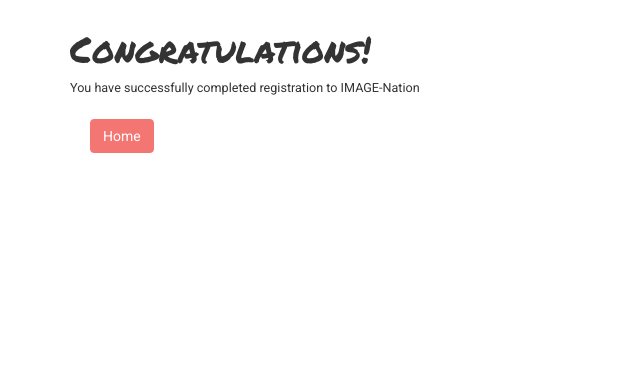
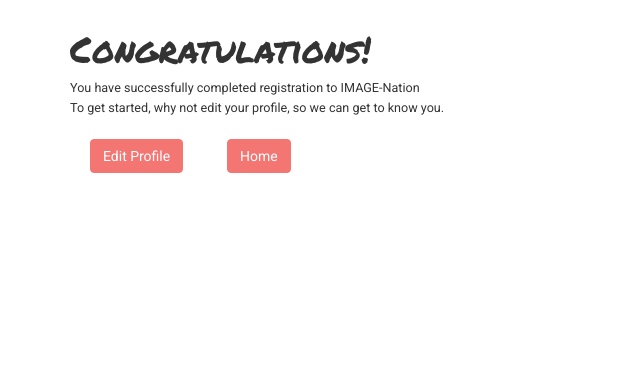
Before and after one commit to clair3st/django-imager, a Django app: template imagersite/imagersite/templates/registration/activation_complete.html in a window 1280 px wide. Shown: the part 51-423 px from the top of the page, without its empty margins (0-640 px from the left). Run offline with Django 3.2, Linux system fonts and the light colour scheme; the template is opened without the code that fills it, so the values that code supplies are empty; some libraries are stand-ins or nearby versions.

Commit message:
added link to edit profile

```diff
--- a/imagersite/imagersite/templates/registration/activation_complete.html
+++ b/imagersite/imagersite/templates/registration/activation_complete.html
@@ -4,6 +4,10 @@
 
   <h1>Congratulations!</h1>
   <p>You have successfully completed registration to IMAGE-Nation</p>
+  <p>To get started, why not edit your profile, so we can get to know you.</p>
+
+  <a href="{% url 'profile_edit' %}" class="btn btn-primary">Edit Profile</a>
+
   <a href="/" class="btn btn-primary">Home</a>
 
 {% endblock %}
```
